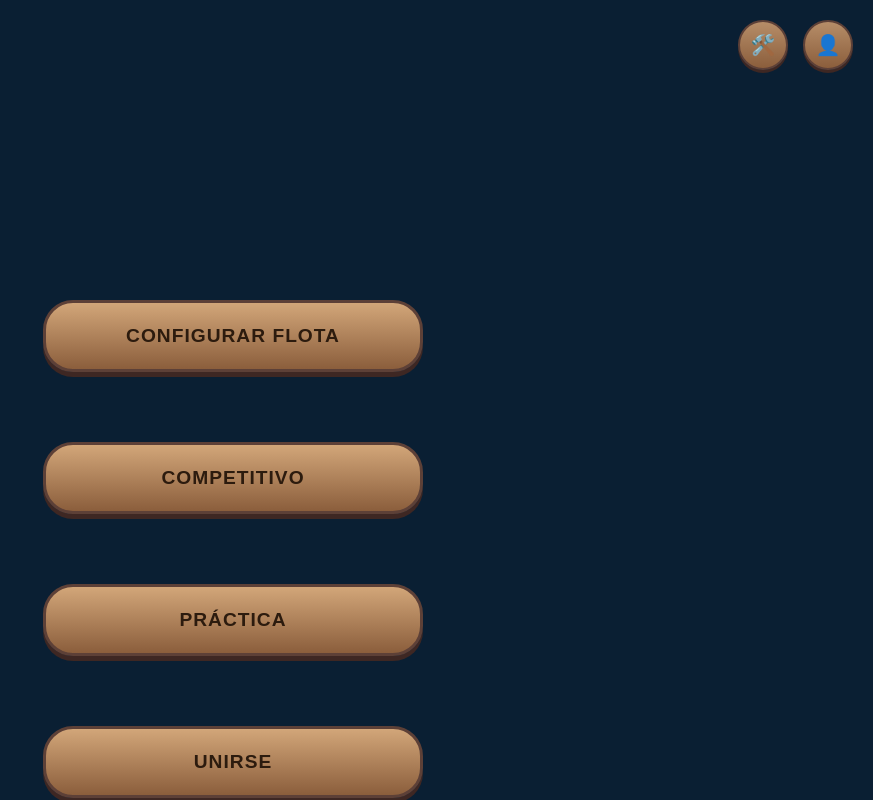
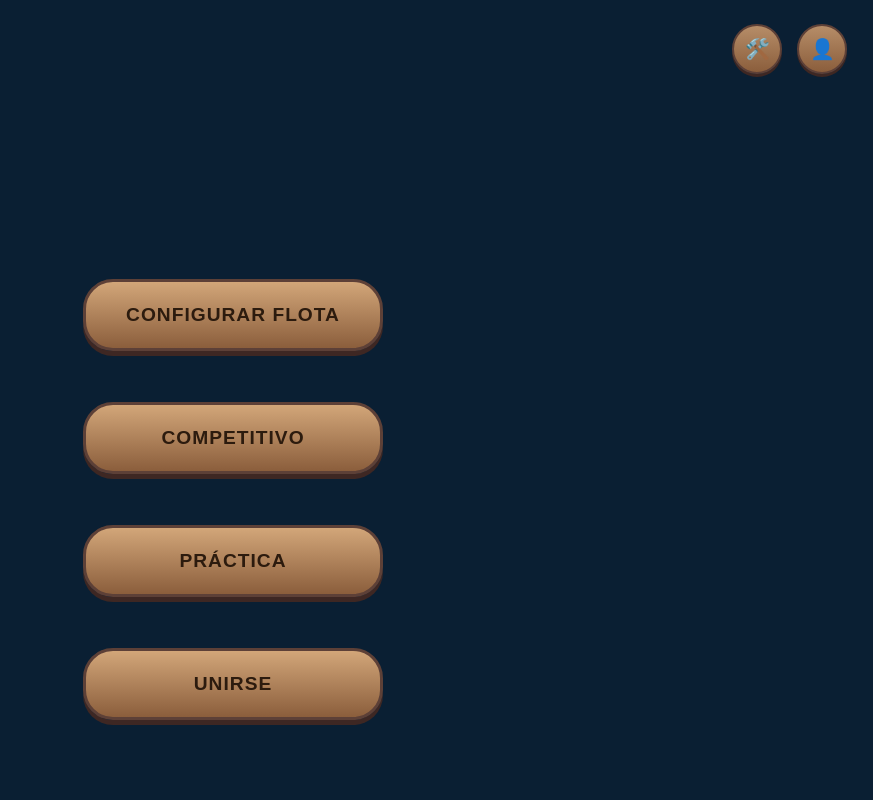
Before and after one commit to UNIZAR-30226-2026-07/BombaVa-FrontendWeb, a React (Vite) app in the folder bombava-frontend/: page / in a window 1280 px wide. Shown: the whole page, without its empty margins (407-1280 px from the left). Built offline with nearby package versions, Linux system fonts and the light colour scheme.

Commit message:
FIX: Reorganizados estilos menu inicio

```diff
--- a/bombava-frontend/src/componentes/MenuInicio.css
+++ b/bombava-frontend/src/componentes/MenuInicio.css
@@ -1,19 +1,13 @@
 /* MenuInicio.css */
 .menu-container {
-  width: 100%;
-  height: 100%;
-  display: flex;
-  flex-direction: column;
-  align-items: center;    /* Centra horizontalmente */
-  justify-content: flex-start; /*Pongo esto para que deje separar del techo de la ventana los botones*/
-  position: relative;
   background-color: #0a1f33;
 }
 
 .header-icons {
-  position: absolute;
-  top: 20px;
-  right: 20px;
+  position: fixed;
+  top: 3%;
+  right: 2%;
+
   display: flex;
   gap: 15px;
 }
@@ -21,47 +15,70 @@
 .icon-btn {
   background: linear-gradient(to bottom, #b68d68, #8b5e3c);
   border: 2px solid #5d4037;
+  box-shadow: 0px 3px 0px #3e2723;
   border-radius: 50%;
+
   width: 50px;
   height: 50px;
-  cursor: pointer;
-  font-size: 20px;
+
   display: flex;
   align-items: center;
   justify-content: center;
-  box-shadow: 0px 3px 0px #3e2723;
+
+  font-size: 20px;
+
+  cursor: pointer;
+  transition: 0.4s;
+}
+
+.icon-btn:hover {
+  filter: brightness(1.2);
+}
+
+.icon-btn:active {
+  transform: translateY(4px);
+  box-shadow: 0px 1px 0px #3e2723;
 }
 
 .grupo-botones {
+  width: 20%;
+  min-width: 300px;
+
+  position: absolute;
+  bottom: 10%;
+  left: 50%;
+  transform: translateX(-50%);
+
   display: flex;
   flex-direction: column;
-  gap: 20px;
-  width: 85%;
-  max-width: 380px; /* Tamaño  */
-  margin-top: 250px; /* Separados del techo */
 }
 
 .menu-btn {
   background: linear-gradient(to bottom, #d2a679, #8b5e3c);
   color: #2c1b0e;
-  font-weight: 800;
+
+  border: 3px solid #5d4037;
+  border-radius: 30px;
+  box-shadow: 0px 5px 0px #3e2723;
+
+  font-weight: bolder;
   font-size: 1.2rem;
-  padding: 22px;
-  border: 3px solid #5d4037;
-  border-radius: 30px; /* Bordes redondeados  */
-  cursor: pointer;
-  box-shadow: 0px 5px 0px #3e2723; /* Efecto 3D de botón */
-  transition: all 0.1s;
   text-transform: uppercase;
   letter-spacing: 1px;
-  margin-top: 50px;
+
+  width: 100%;
+  padding: 22px;
+  margin-top: 17%;
+
+  cursor: pointer;
+  transition: all 0.4s;
 }
 
 .menu-btn:hover {
-  filter: brightness(1.1);
+  filter: brightness(1.2);
 }
 
 .menu-btn:active {
-  transform: translateY(4px); /* El botón se "hunde" al clickear */
+  transform: translateY(4px);
   box-shadow: 0px 1px 0px #3e2723;
 }
```
